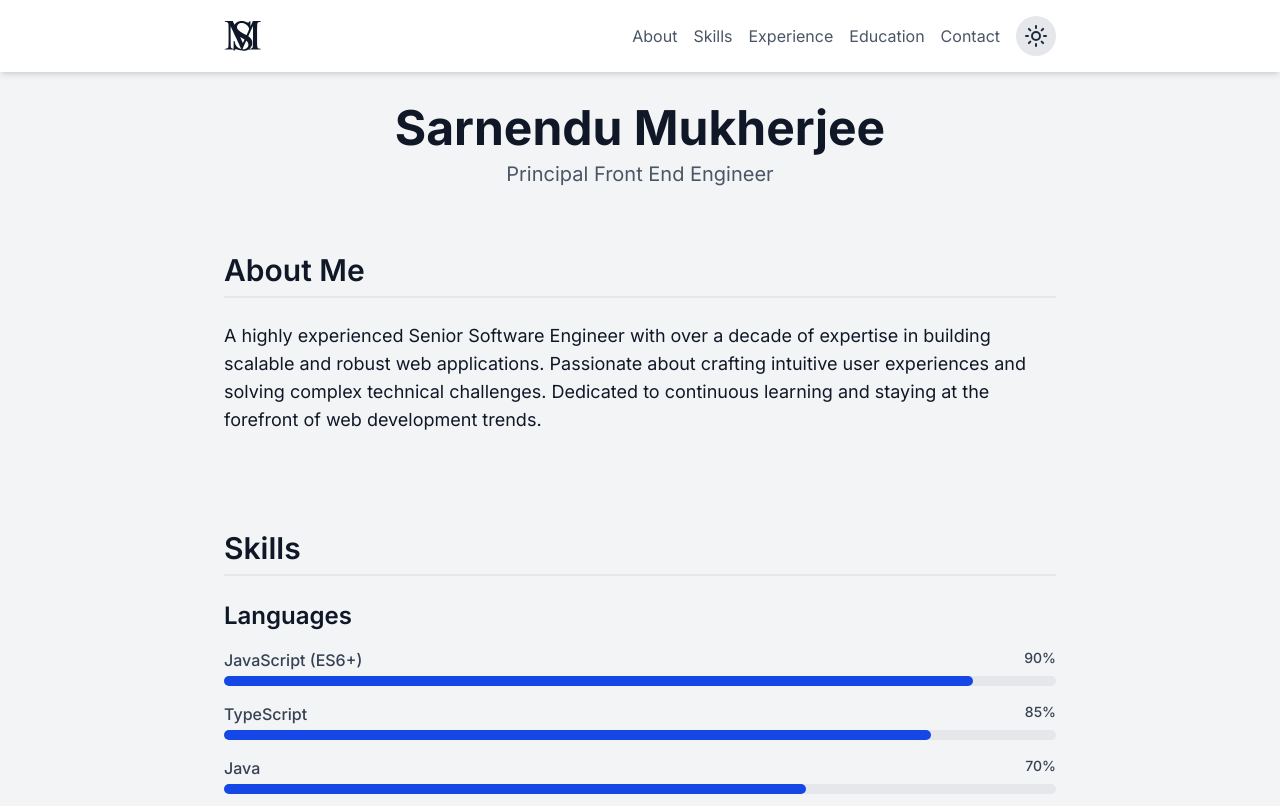
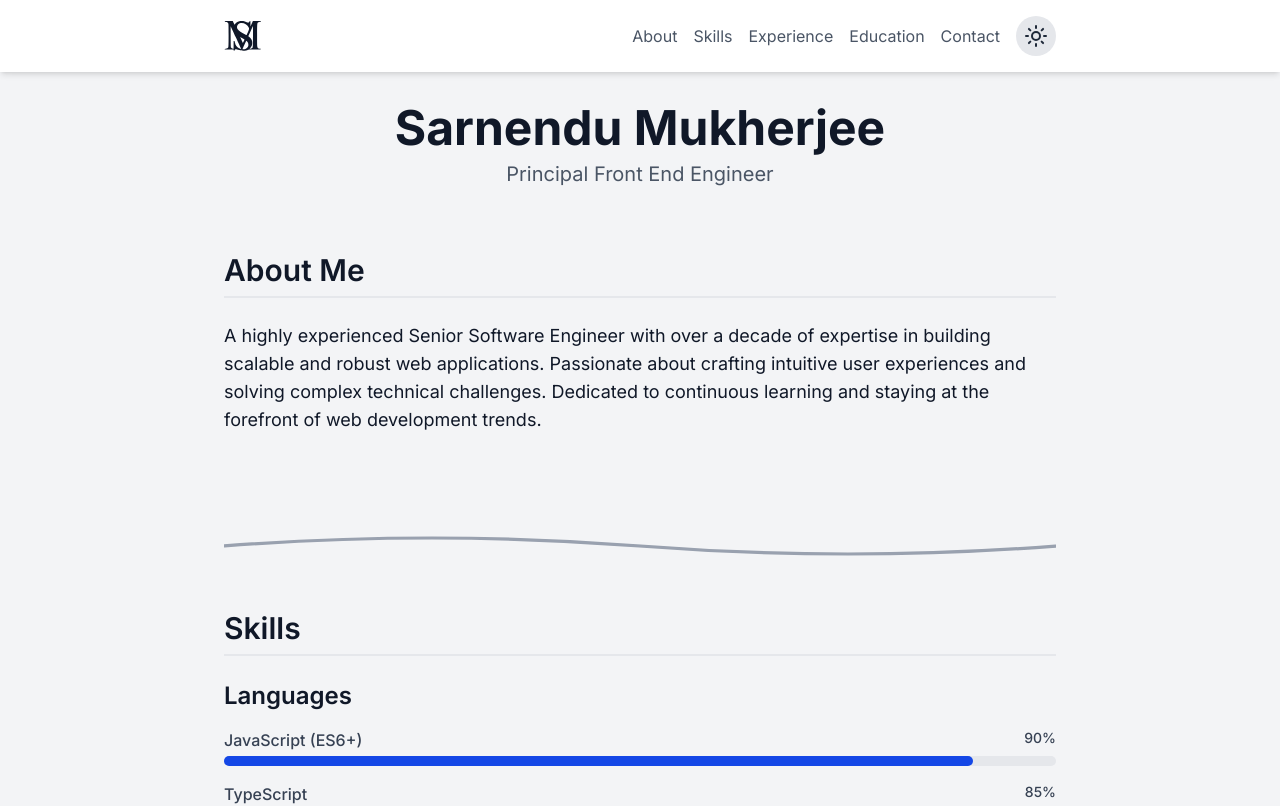
Before and after one commit to sarnendumukherjee/sarnendumukherjee.github.io, a SvelteKit app: page / in a window 1280 px wide. Shown: the top 806 px of the page. Built offline with nearby package versions, Linux system fonts and the light colour scheme.

Commit message:
feat: animated section divider.

```diff
--- /dev/null
+++ b/src/lib/components/SectionDivider.svelte
@@ -0,0 +1,46 @@
+<script lang="ts">
+  import { gsap } from 'gsap';
+  import { ScrollTrigger } from 'gsap/ScrollTrigger';
+
+  gsap.registerPlugin(ScrollTrigger);
+
+  let { class: className = '' }: { class?: string } = $props();
+  let pathElement: SVGPathElement;
+
+  $effect(() => {
+    if (pathElement) {
+      const length = pathElement.getTotalLength();
+      pathElement.style.strokeDasharray = String(length);
+      pathElement.style.strokeDashoffset = String(length);
+
+      gsap.to(pathElement, {
+        strokeDashoffset: 0,
+        duration: 1.5,
+        ease: 'power2.out',
+        scrollTrigger: {
+          trigger: pathElement,
+          start: 'top 90%',
+          toggleActions: 'play none none none',
+        },
+      });
+    }
+  });
+</script>
+
+<div class="flex justify-center my-12">
+  <svg
+    class="w-full h-8 {className}"
+    viewBox="0 0 100 10"
+    preserveAspectRatio="none"
+    xmlns="http://www.w3.org/2000/svg"
+  >
+    <path
+      bind:this={pathElement}
+      d="M0 5 Q25 0 50 5 T100 5"
+      fill="none"
+      stroke="currentColor"
+      stroke-width="1"
+      stroke-linecap="round"
+    />
+  </svg>
+</div>
--- a/src/routes/+page.svelte
+++ b/src/routes/+page.svelte
@@ -6,6 +6,7 @@
   import SkillsSection from '$lib/components/SkillsSection.svelte';
   import ProjectsSection from '$lib/components/ProjectsSection.svelte';
   import ContactSection from '$lib/components/ContactSection.svelte';
+  import SectionDivider from '$lib/components/SectionDivider.svelte';
 </script>
 
 <div class="container mx-auto p-8 max-w-4xl">
@@ -16,12 +17,17 @@
 
   <main class="space-y-24">
     <AboutSection aboutText={data.about} />
+    <SectionDivider class="text-gray-400 dark:text-gray-600" />
     <SkillsSection skills={data.skills} />
+    <SectionDivider class="text-gray-400 dark:text-gray-600" />
     <ExperienceSection experience={data.experience} />
+    <SectionDivider class="text-gray-400 dark:text-gray-600" />
     <EducationSection education={data.education} />
     {#if data.projects.length > 0}
+      <SectionDivider class="text-gray-400 dark:text-gray-600" />
       <ProjectsSection projects={data.projects} />
     {/if}
+    <SectionDivider class="text-gray-400 dark:text-gray-600" />
     <ContactSection contact={data.contact} />
   </main>
 </div>
```
